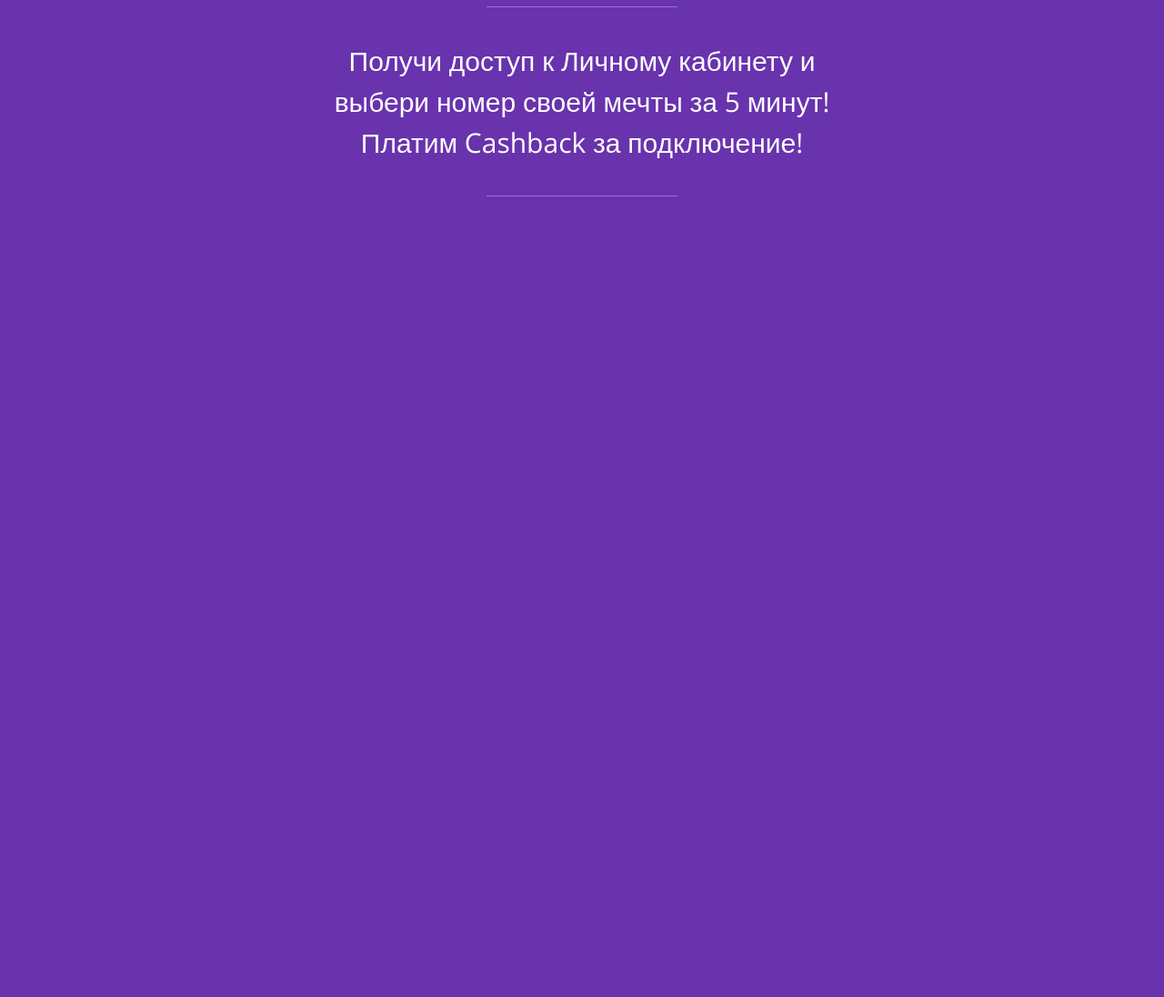
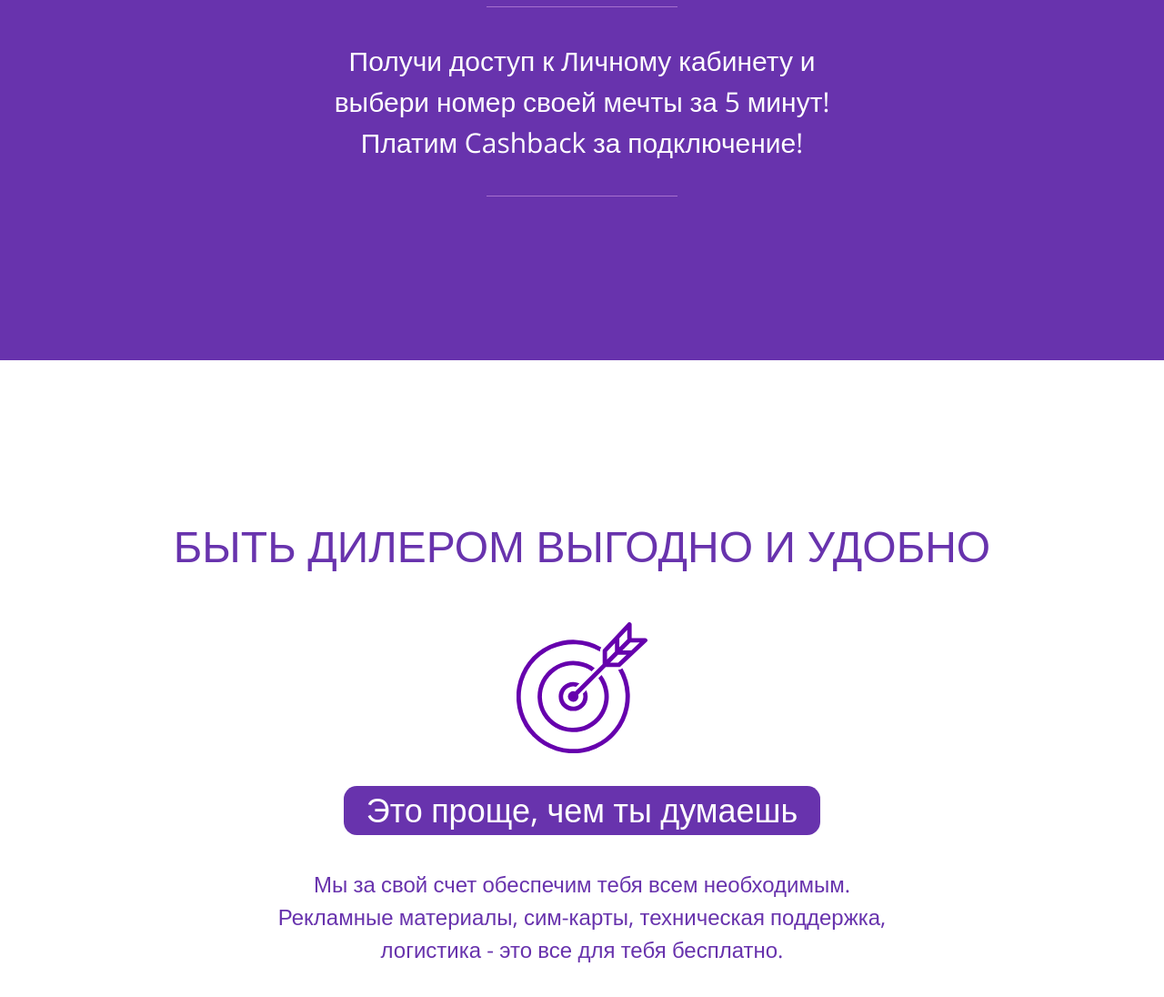
Before and after one commit to kaptn3/bezlimit, a plain HTML site: page index.html in a window 1280 px wide. Shown: the part 2494-3590 px from the top of the page at 91% size. Before the commit the page ends 2794 px from the top, so only its background shows below. Drawn offline with nearby package versions, Linux system fonts and the light colour scheme.

Commit message:
feat: add be dealer section

```diff
--- a/assets/css/style.css
+++ b/assets/css/style.css
@@ -81,6 +81,10 @@ body {
   font-weight: 300;
 }
 
+.numbers {
+  padding-bottom: 4em;
+}
+
 .numbers__phone {
   margin: 0 auto;
   display: block;
@@ -114,3 +118,40 @@ body {
   width: 7em;
   background-color: #a670cf;
 }
+
+.be-dealer {
+  background-color: #fff;
+  color: var(--base);
+  padding: 7em 0;
+}
+
+.be-dealer__title {
+  text-transform: uppercase;
+  font-size: 2rem;
+  font-weight: 400;
+  margin-bottom: 1em;
+}
+
+.plus__icon {
+  display: block;
+  margin: 0 auto;
+  background-repeat: no-repeat;
+  background-size: contain;
+  background-position: center;
+  width: 6em;
+  height: 6em;
+}
+
+.plus__icon_simple {
+  background-image: url(../img/icons/plus_1.svg);
+}
+
+.plus__badge {
+  display: inline-block;
+  margin: 1em auto;
+  background-color: var(--base);
+  color: #fff;
+  font-size: 1.5rem;
+  border-radius: .4em;
+  padding: 0 .7em;
+}
--- a/index.html
+++ b/index.html
@@ -19,5 +19,11 @@
     <button class="numbers__get-btn">Получить доступ к номерам</button>
     <p class="numbers__description">Получи доступ к Личному кабинету и выбери номер своей мечты за 5 минут!<br>Платим Cashback за подключение!</p>
   </div>
+  <section class="plus be-dealer">
+    <h2 class="be-dealer__title">Быть дилером выгодно и удобно</h2>
+    <i class="plus__icon plus__icon_simple"></i>
+    <span class="plus__badge">Это проще, чем ты думаешь</span>
+    <p class="plus__more">Мы за свой счет обеспечим тебя всем необходимым.<br>Рекламные материалы, сим-карты, техническая поддержка,<br>логистика - это все для тебя бесплатно.</p>
+  </section>
 </body>
 </html>
```
